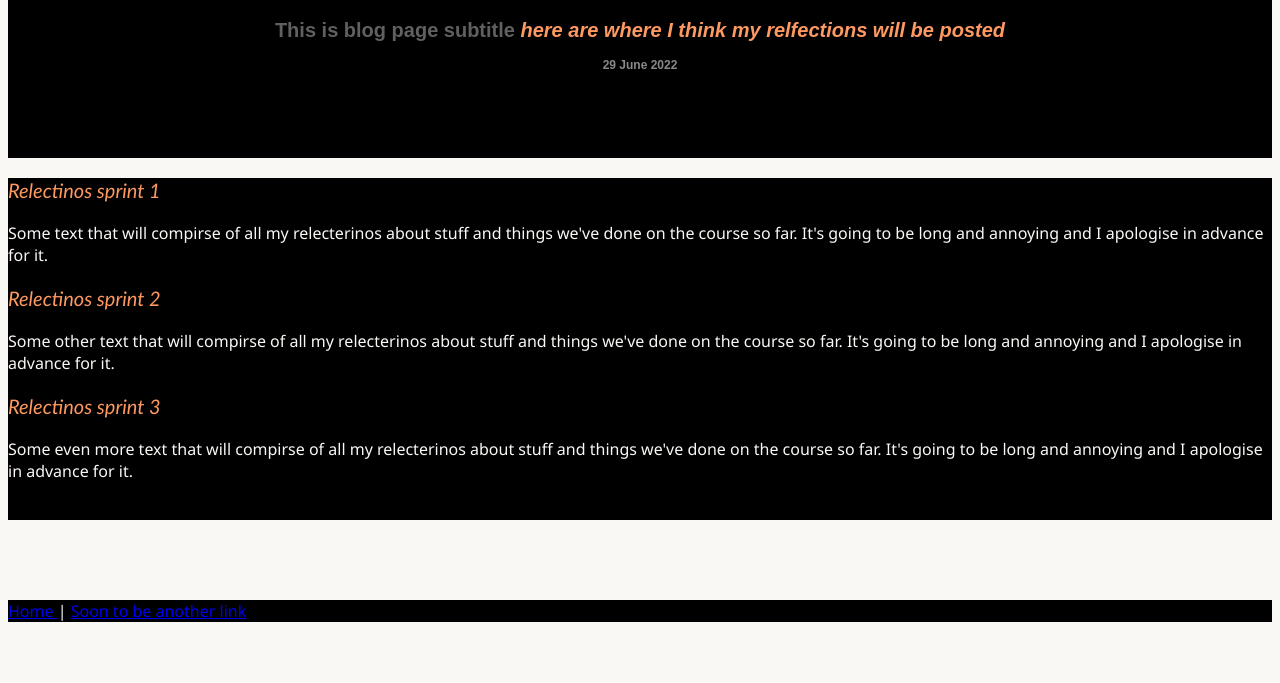
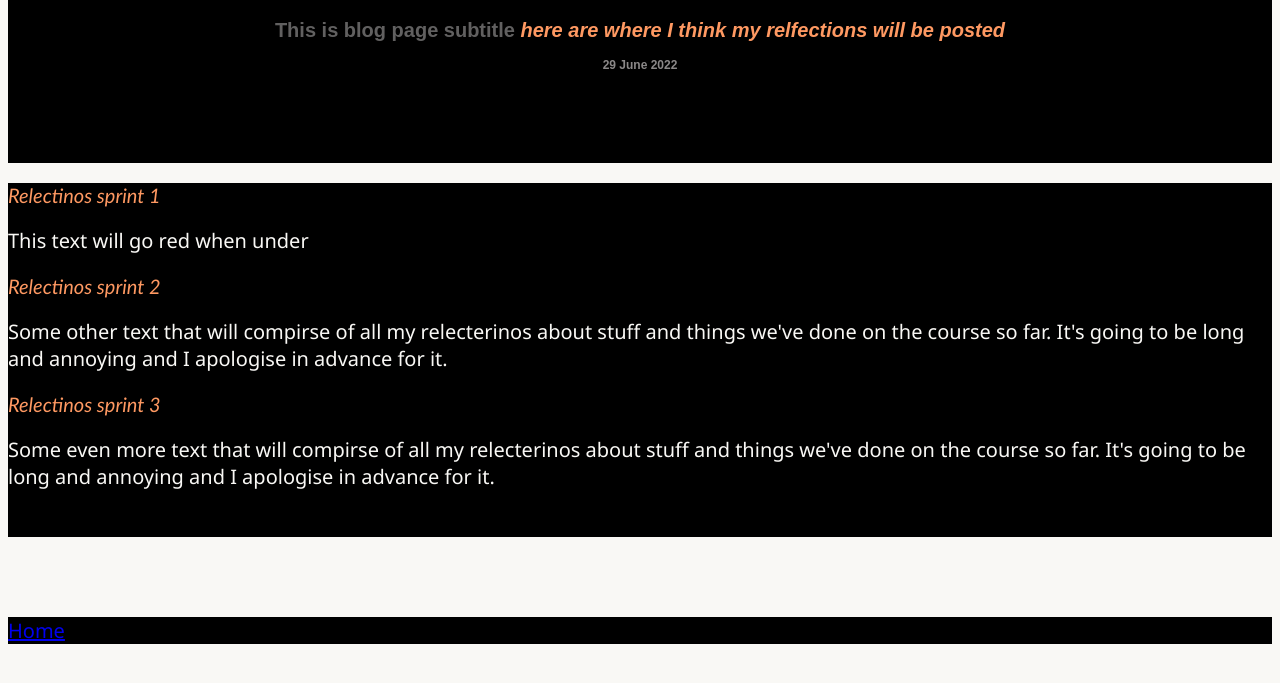
Before and after one commit to jeremy-hunter3692/jeremy-hunter3692.github.io, a plain HTML site: page blog/blogpage.html in a window 1280 px wide. Shown: the part 93-776 px from the top of the page. Drawn offline with Linux system fonts and the light colour scheme.

Commit message:
re linking pages

```diff
--- a/blog/blogpage.html
+++ b/blog/blogpage.html
@@ -20,7 +20,7 @@
         Relectinos sprint 1
       </p>
       <p>
-        Some text that will compirse of all my relecterinos about stuff and things we've done on the course so far. It's going to be long and annoying and I apologise in advance for it.
+        This text will go red when under
       </p>
       <p class="body-header">
         Relectinos sprint 2
@@ -40,7 +40,7 @@
 
     <div>
       <p id ="bottomlink" >
-        <a href="index.html"> Home  </a>  | <a href="index.html">Soon to be another link </a>
+      <a href="../index.html">Home</a>
       </p>
     </div>
   </body>
--- a/styles/main.css
+++ b/styles/main.css
@@ -25,7 +25,7 @@ h3 {text-align: center;
 
 body {text-align: left;
     font-family:'Segoe UI', Tahoma, Geneva, Verdana, sans-serif;
-    font-size: 2vmin;
+    font-size: 20px;
     background-color:  #F9F8F5;
     color: #F9F8F5
 }
@@ -57,3 +57,9 @@ div {
   margin-top: 10vmin;
 
 }
+/*
+@media  (max-width: 500px) {
+  body {
+color: red;
+background-color: #ff9962; }
+}*/
```
Also changed, not shown: index.html (+2 -2 lines).
